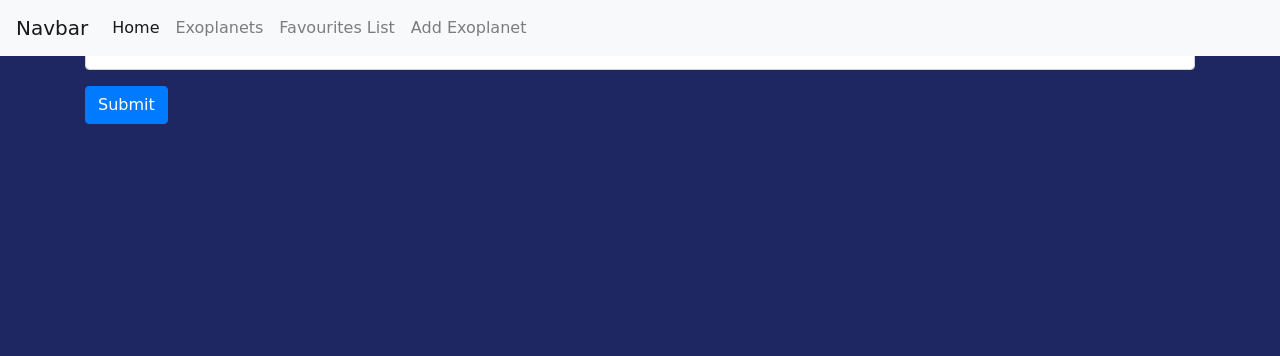
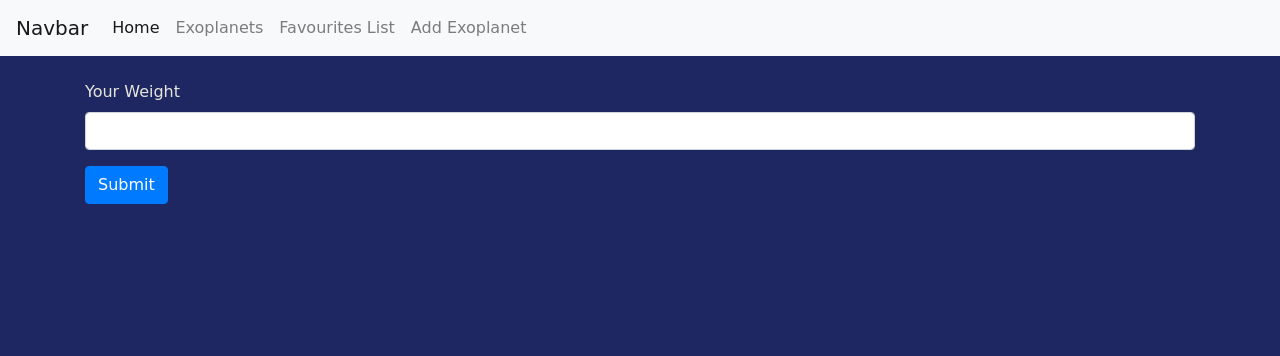
Before and after one commit to Astig-1982/The-Exoplanet-Project, a Flask app: template templates/calculate_weight.html in a window 1280 px wide. Shown: the top 356 px of the page. Run offline with Flask 2, Linux system fonts and the light colour scheme; the template is opened without the code that fills it, so the values that code supplies are empty; some libraries are stand-ins or nearby versions; some web fonts are replaced.

Commit message:
Set margin-top to 5rem to main container

```diff
--- a/templates/calculate_weight.html
+++ b/templates/calculate_weight.html
@@ -1,7 +1,7 @@
 {% extends 'base.html' %}
 {% block content %}
 {{ exoplanet.planet_name }}
-<div class="container">
+<div style="margin-top:5rem" class="container">
 	<div class="row">
 		<div class="col-12">
 			<form action="{{ url_for('calculate', exoplanet_mass=exoplanet.mass, exoplanet_name=exoplanet.planet_name) }}" method="POST">
```
